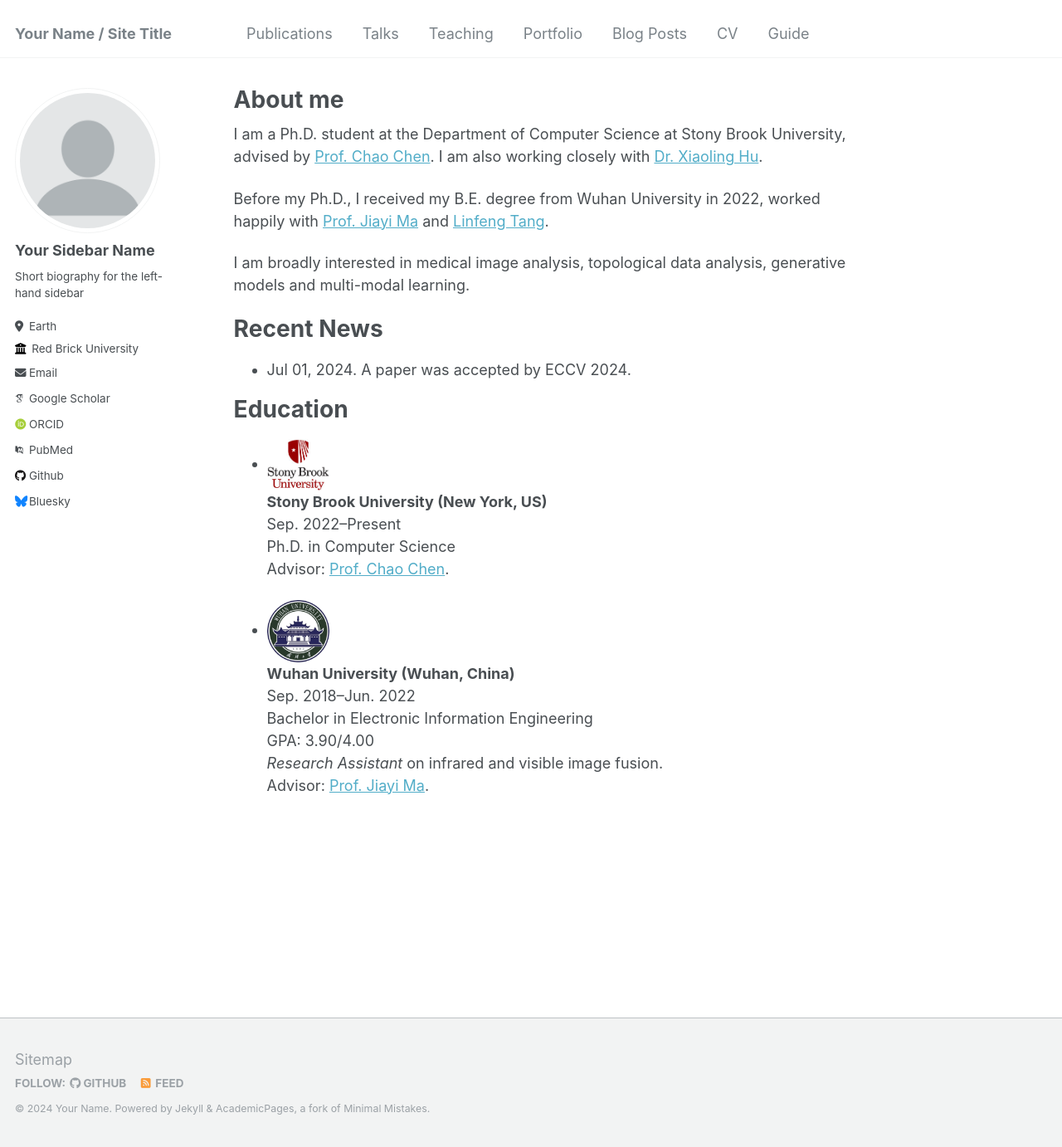
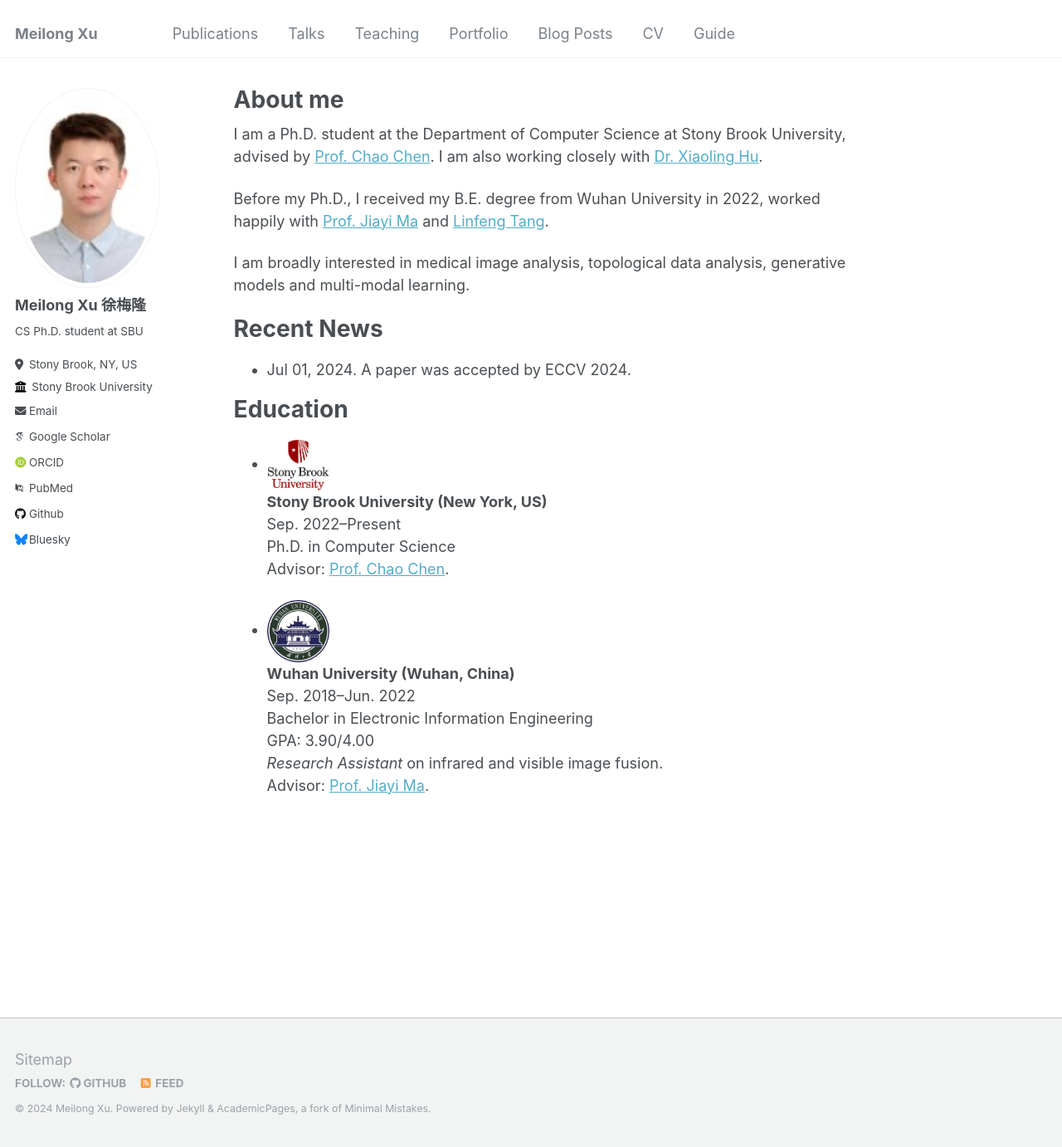
Before and after one commit to Melon-Xu/Melon-Xu.github.io, a Jekyll site: the page built from _pages/about.md, in a window 1280 px wide and 1382 px high. Shown: the whole window at 83% size. Built offline with Jekyll 4.4.1, drawn with Linux system fonts in a browser that asks for light colours; some web fonts are replaced.

Commit message:
Update _config.yml

```diff
--- a/_config.yml
+++ b/_config.yml
@@ -8,31 +8,31 @@
 
 # Basic Site Settings
 locale                   : "en-US"
-title                    : "Your Name / Site Title"
+title                    : "Meilong Xu"
 title_separator          : "-"
-name                     : &name "Your Name"
+name                     : &name "Meilong Xu"
 description              : &description "personal description"
-url                      : https://academicpages.github.io # the base hostname & protocol for your site e.g. "https://mmistakes.github.io"
+url                      : https://melon-xu.github.io # the base hostname & protocol for your site e.g. "https://mmistakes.github.io"
 baseurl                  : "" # the subpath of your site, e.g. "/blog"
-repository               : "academicpages/academicpages.github.io"
+repository               : "Melon-Xu/Melon-Xu.github.io"
 
 # Site Author - The following control what appear as part of the author content on the side bar.
 #               If a field is blank the icon and link will not appear, otherwise it will be shown.
 #               Additional customization can be done by editing /_includes/author-profile.html
 author:
   # Biographic information
-  avatar           : "profile.png"
-  name             : "Your Sidebar Name"
+  avatar           : "https://melon-xu.github.io/images/xml_avatar.jpg"
+  name             : "Meilong Xu 徐梅隆"
   pronouns         : # example: "she/her"
-  bio              : "Short biography for the left-hand sidebar"
-  location         : "Earth"
-  employer         : "Red Brick University"
+  bio              : "CS Ph.D. student at SBU"
+  location         : "Stony Brook, NY, US"
+  employer         : "Stony Brook University"
   uri              : # URL
-  email            : "none@example.org"
+  email            : "meixu@cs.stonybrook.edu"
 
   # Academic websites
   arxiv            : # URL - Update with the correct link to your profile
-  googlescholar    : "https://scholar.google.com/citations?user=PS_CX0AAAAAJ"
+  googlescholar    : "https://scholar.google.com/citations?user=nphc_xcAAAAJ&hl=en"
   impactstory      : # URL
   orcid            : "http://orcid.org/yourorcidurl"
   semantic         : # URL
```
